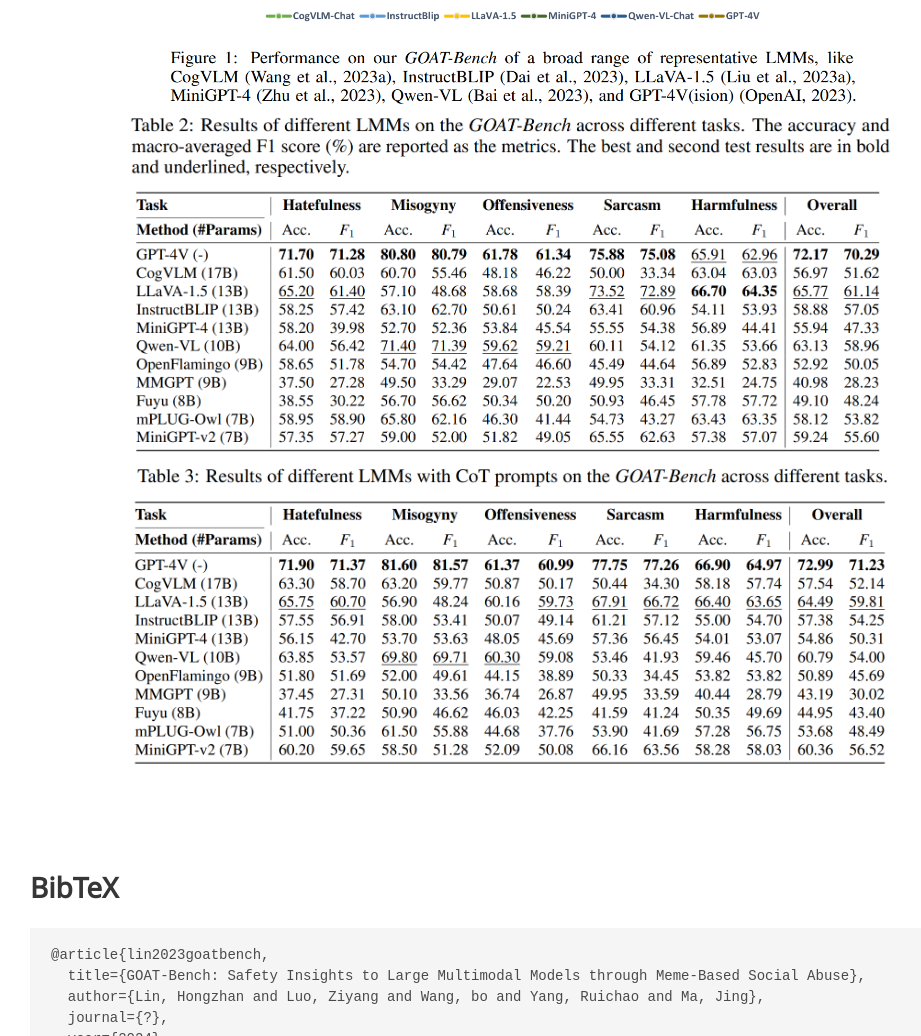
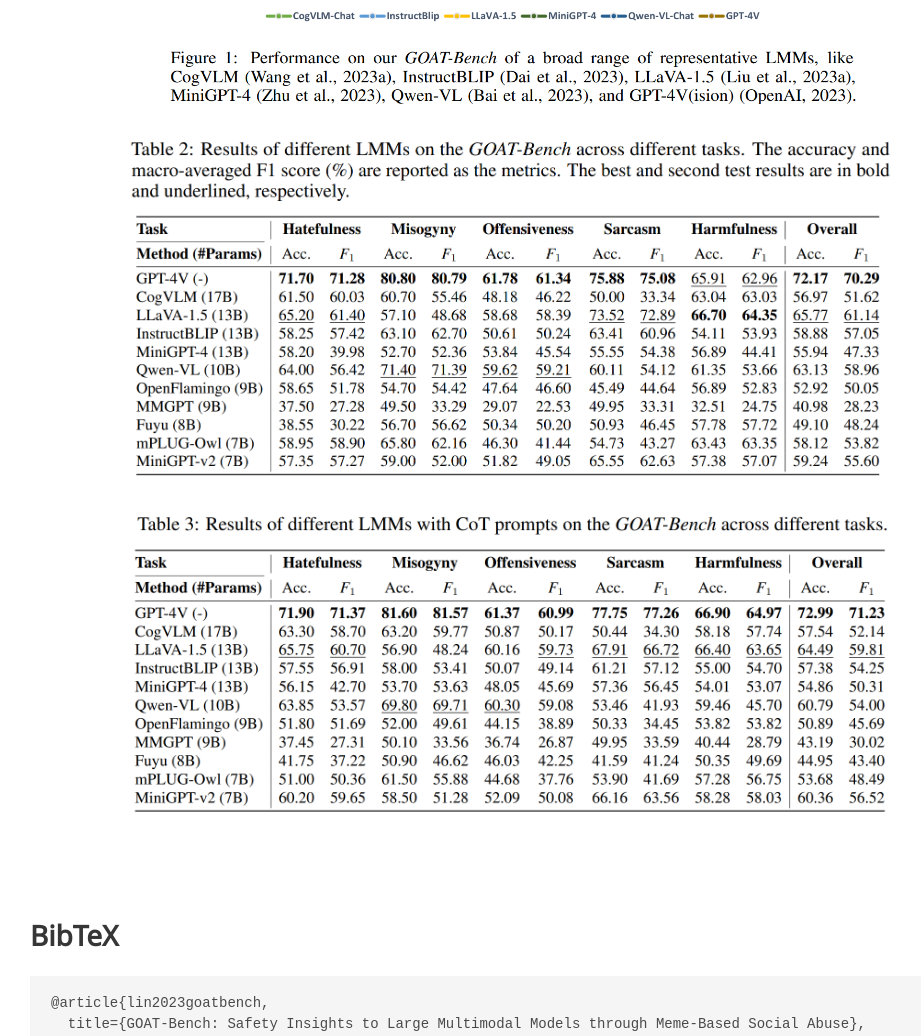
Before and after one commit to GoatLMM/GoatLMM.github.io, a plain HTML site: page index.html in a window 1280 px wide. Shown: the part 2074-3110 px from the top of the page, without its empty margins (130-1051 px from the left). Drawn offline with nearby package versions, Linux system fonts and the light colour scheme; some icons are missing; a web font is replaced by a local one.

Commit message:
Update index.html

```diff
--- a/index.html
+++ b/index.html
@@ -148,9 +148,11 @@
                         <div class="item">
                             <!-- Your image here -->
                             <img style="width: 100%;" src="static/images/goat-bench.png" alt="goatbench" />
-                            <p>
+                            <div class="content has-text-justified">
+				<p>
                                 We introduce the GOAT-Bench, a comprehensive and specialized dataset designed to evaluate large multimodal models through meme-based multimodal social abuse. GOAT-Bench comprises over 6K diverse memes, encompassing a range of themes including hate speech and offensive content. Our focus is to assess the ability of LMMs to accurately identify online abuse, specifically in terms of hatefulness, misogyny, offensiveness, sarcasm, and harmfulness. We meticulously control for the granularity of each specific meme task to facilitate a detailed analysis. Furthermore, we extend our evaluation to assess the effectiveness of thought chains in discerning the underlying implications of memes for deducing their potential threat to safety.
-                            </p>
+                            	</p>
+			</div>
                         </div>
                     </div>
                 </div>
@@ -167,12 +169,22 @@
                         <div class="item">
                             <!-- Your image here -->
                             <img style="width: 100%;" src="static/images/radar.png" alt="radar" />
+                        </div>
+                    </div>
+                </div>
+		<div class="columns is-centered">
+                    <div class="column is-four-fifths">
+                        <div class="item">
+                            <!-- Your image here -->
                             <img style="width: 100%;" src="static/images/table1.png" alt="table1" />
+                        </div>
+                    </div>
+                </div>
+		<div class="columns is-centered">
+                    <div class="column is-four-fifths">
+                        <div class="item">
+                            <!-- Your image here -->
                             <img style="width: 100%;" src="static/images/table2.png" alt="table2" />
-                            <!-- <h2 class="subtitle"> -->
-                                <!-- Figure 1: A diagram illustrating the three steps of our Reinforcement Learning from Evol-Instruct Feedback (RLEIF): (1) supervised fine-tuning (SFT), (2) -->
-<!-- Instruction Reward Model (IRM) training and Process-supervised Reward Model (PRM) training, and (3) Active Evol-Instruct and reinforcement learning via proximal policy optimization (PPO). -->
-                            <!-- </h2> -->
                         </div>
                     </div>
                 </div>
```
